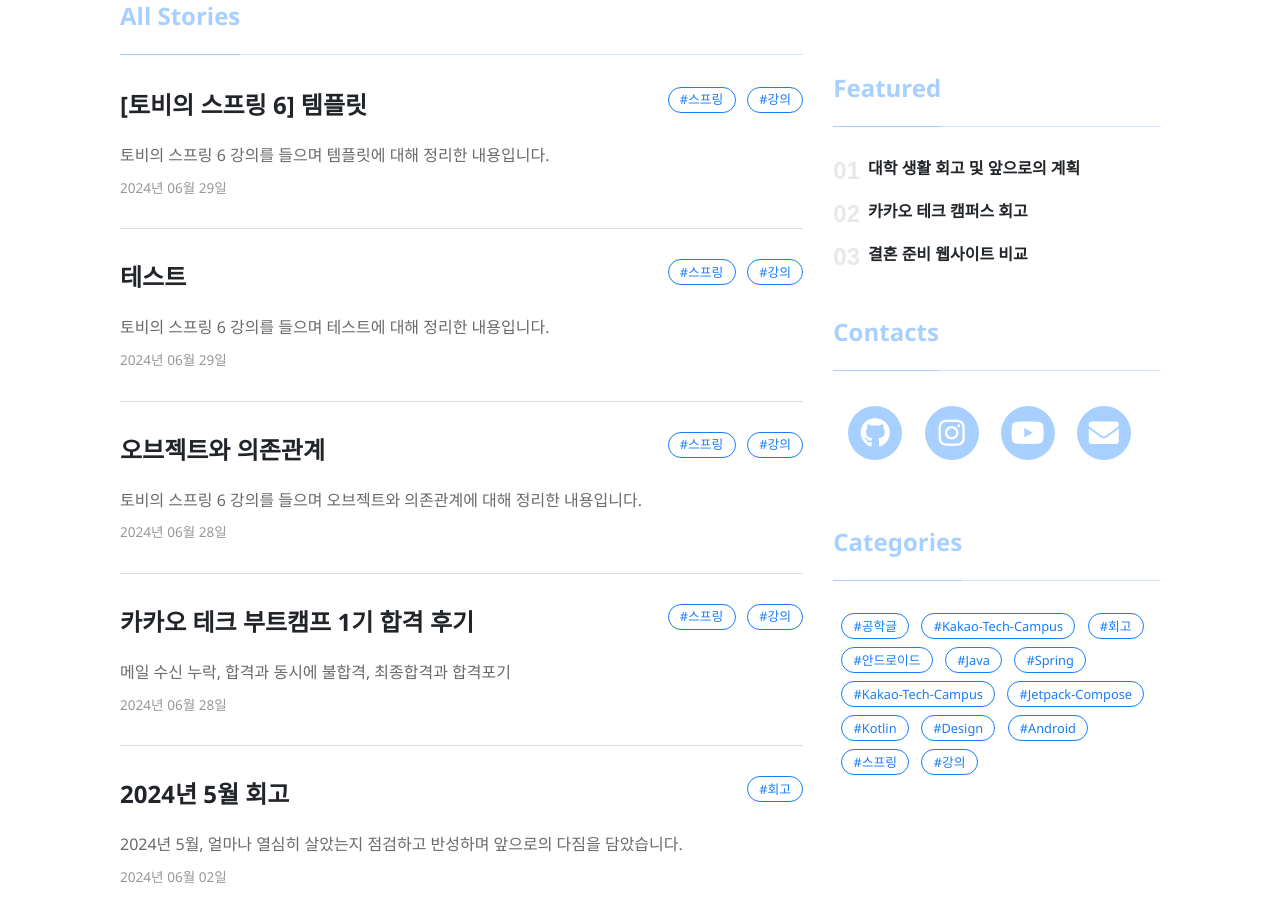
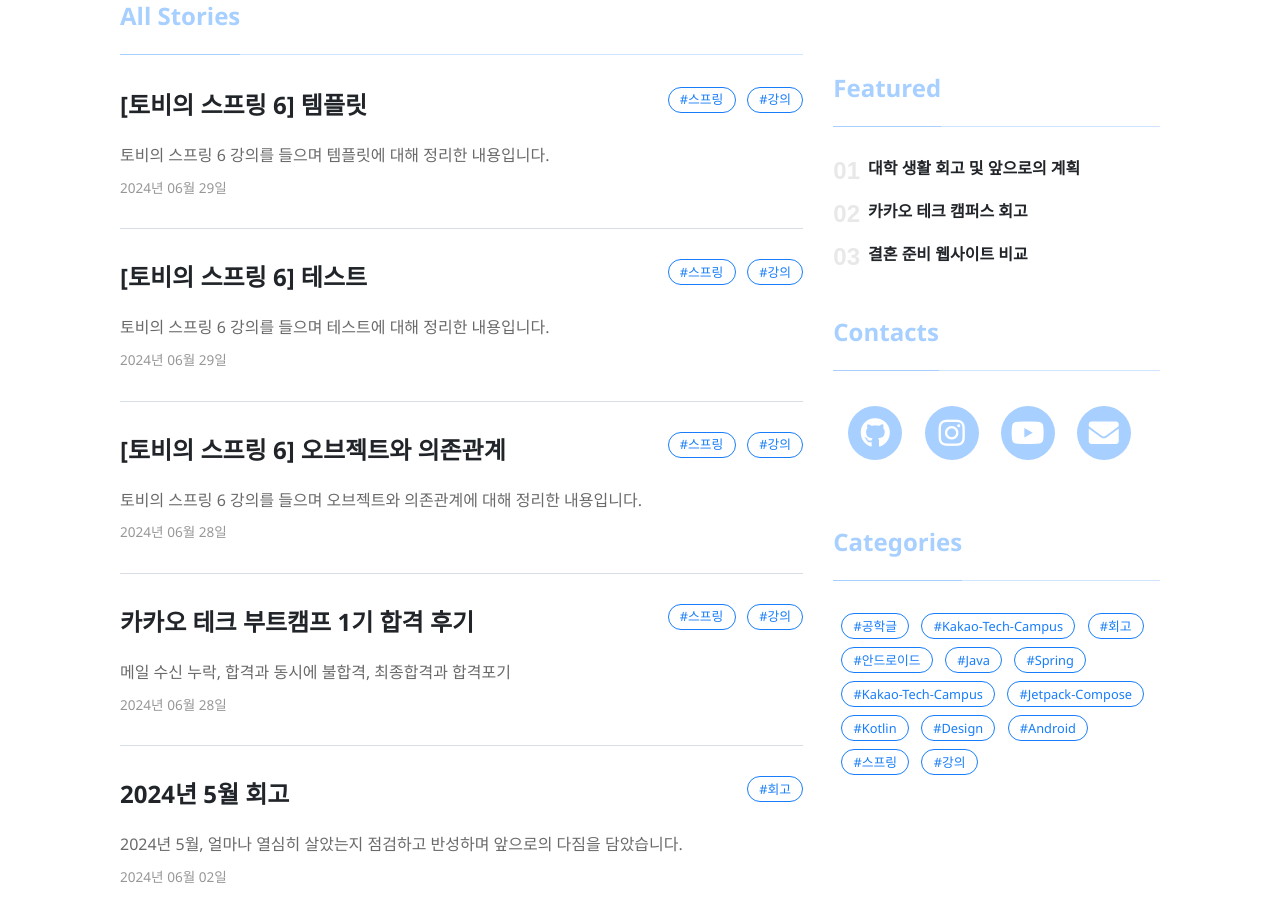
Before and after one commit to 1jeongg/1jeongg.github.io, a Jekyll site: the page built from index.html, in a window 1280 px wide and 900 px high, scrolled down 431 px. Built offline with Jekyll 4.4.1, drawn with Linux system fonts in a browser that asks for light colours; nearby versions of some CDN libraries; some web fonts are replaced; the list of posts is cut into pages by our own code.

Commit message:
rename toby series

```diff
--- a/_posts/2024-06-28-toby1.md
+++ b/_posts/2024-06-28-toby1.md
@@ -1,6 +1,6 @@
 ---
 layout: post
-title:  "오브젝트와 의존관계"
+title:  "[토비의 스프링 6] 오브젝트와 의존관계"
 author: 1jeongg
 categories: [ 스프링, 강의 ]
 summary: 토비의 스프링 6 강의를 들으며 오브젝트와 의존관계에 대해 정리한 내용입니다.
--- a/_posts/2024-06-29-toby2.md
+++ b/_posts/2024-06-29-toby2.md
@@ -1,6 +1,6 @@
 ---
 layout: post
-title:  "테스트"
+title:  "[토비의 스프링 6] 테스트"
 author: 1jeongg
 categories: [ 스프링, 강의 ]
 summary: 토비의 스프링 6 강의를 들으며 테스트에 대해 정리한 내용입니다.
```
